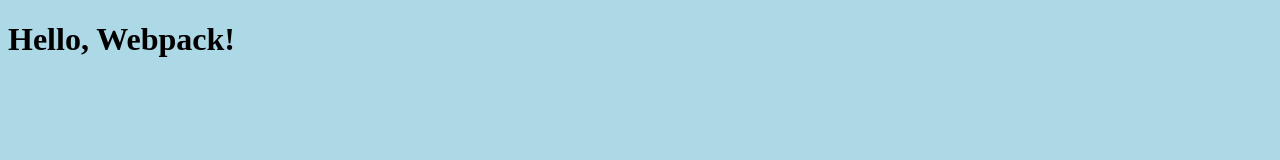
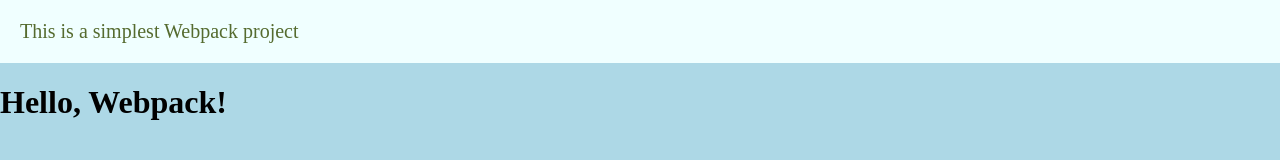
Before and after one commit to artemu78/SimplestWebpackProject, a website built with webpack: page public/index.html in a window 1280 px wide. Built offline with nearby package versions, Linux system fonts and the light colour scheme.

Commit message:
Made styles atomic

```diff
--- a/public/index.html
+++ b/public/index.html
@@ -4,6 +4,7 @@
     <title>My Webpack App</title>
   </head>
   <body>
+    <header>This is a simplest Webpack project</header>
     <h1>Hello, Webpack!</h1>
   </body>
 </html>
--- /dev/null
+++ b/src/body.css
@@ -0,0 +1,4 @@
+body {
+  margin: 0;
+  padding: 0;
+}
--- /dev/null
+++ b/src/header.css
@@ -0,0 +1,6 @@
+header {
+  background-color: azure;
+  color: darkolivegreen;
+  padding: 20px;
+  font-size: 20px;
+}
--- a/src/styles.css
+++ b/src/styles.css
@@ -1 +1,4 @@
+@import "./body.css";
+@import "./header.css";
+
 body { background-color: lightblue; }
```
